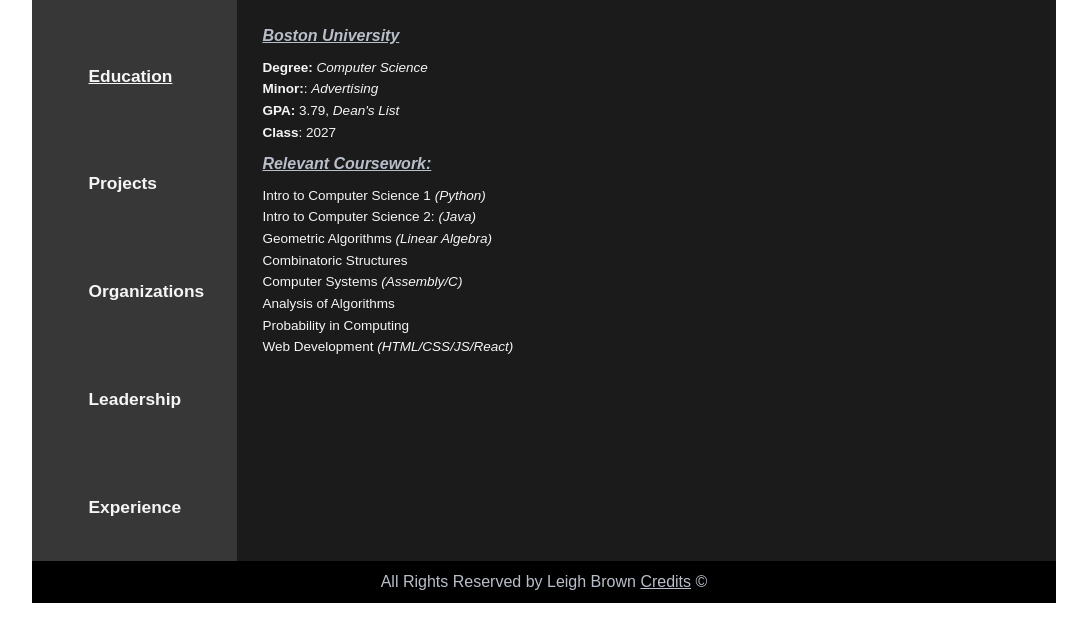
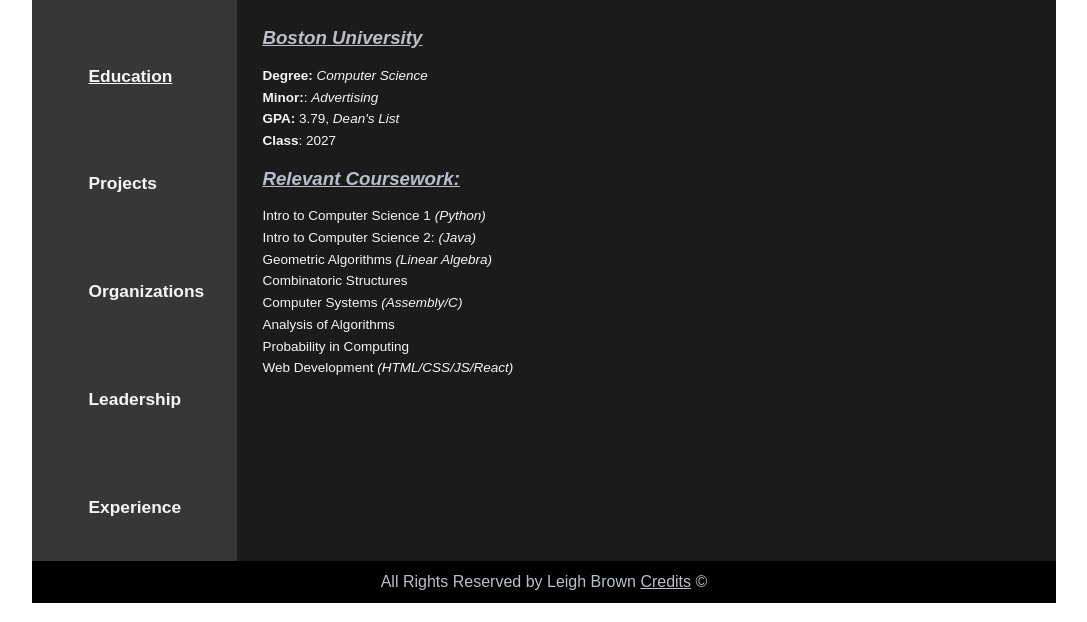
Before and after one commit to ljbrown4/mp-1, a plain HTML site: page education.html in a window 1280 px wide. Shown: the part 178-800 px from the top of the page, without its empty margins (96-1183 px from the left). Drawn offline with Linux system fonts and the light colour scheme.

Commit message:
changed h4 to h3

```diff
--- a/education.css
+++ b/education.css
@@ -71,7 +71,7 @@
     flex-direction: column;
     background-color: #1b1b1b;
 }
-h4 {
+h3 {
     text-align: left;
     color: #b9bfca;
     margin: 0 2vw;
@@ -81,8 +81,8 @@
     font-size: calc(1px + 0.98vw);
     color: whitesmoke;
     font-weight: lighter;
-    margin-top: 1vh;
-    margin-bottom: 1vh;
+    margin-top: 1.5vh;
+    margin-bottom: 1.5vh;
     margin-left: 2vw;
 }
 footer{
--- a/education.html
+++ b/education.html
@@ -30,13 +30,13 @@
                 <main>
                     <h2 id = "education-title"> Educational Background</h2>
                     <!-- 2 columns-->
-                    <h4><u><em>Boston University</em></u></h4>
+                    <h3><u><em>Boston University</em></u></h3>
                     <p> <strong>Degree:</strong> <em>Computer Science</em> <br>
                         <strong>Minor:</strong>: <em> Advertising</em> <br>
                         <strong>GPA:</strong> 3.79, <em>Dean's List</em> <br>
                         <strong>Class</strong>: 2027
                     </p>
-                    <h4><u><em>Relevant Coursework:</em></u></h4>
+                    <h3><u><em>Relevant Coursework:</em></u></h3>
                     <p> Intro to Computer Science 1 <em>(Python)</em> <br>
                         Intro to Computer Science 2: <em> (Java)</em> <br>
                         Geometric Algorithms <em>(Linear Algebra)</em> <br>
```
